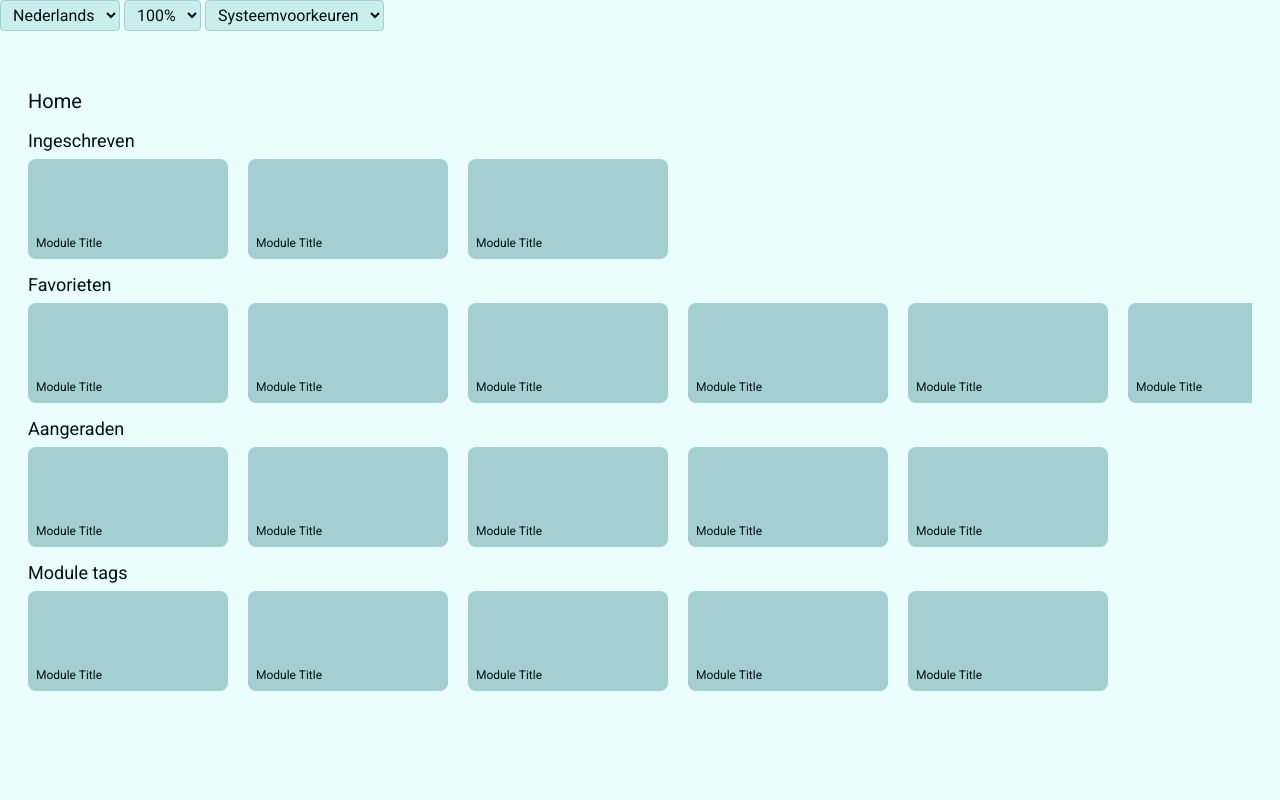
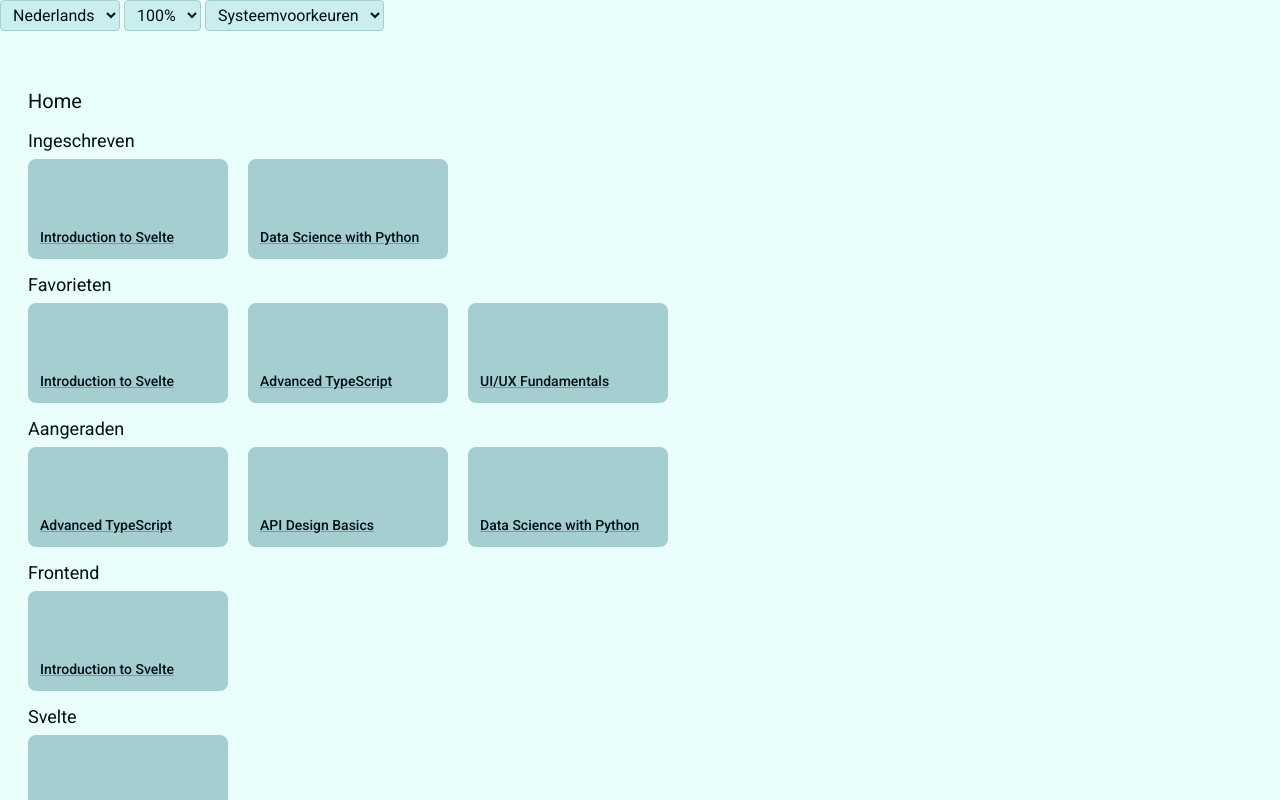
Before and after one commit to Rick214/AvansKeuzeKompas, a SvelteKit app: page /Home in a window 1280 px wide. Shown: the top 800 px of the page. Built offline with nearby package versions, Linux system fonts and the light colour scheme.

Commit message:
dynamic loading

```diff
--- /dev/null
+++ b/src/lib/data/dummyModules.ts
@@ -0,0 +1,117 @@
+export type Module = {
+	id: number;
+	name: string;
+	shortdescription: string;
+	description: string;
+	content: string;
+	studycredit: number;
+	location: string;
+	contact_id: number;
+	level: string;
+	learningoutcomes: string;
+	module_tags: string[];
+	interests_match_score: number;
+	popularity_score: number;
+	estimated_difficulty: number;
+	available_spots: number;
+	start_date: string;
+	theme_tags: string[];
+};
+
+export const dummyModules: Module[] = [
+	{
+		id: 1,
+		name: 'Introduction to Svelte',
+		shortdescription: 'Learn the fundamentals of Svelte',
+		description: 'Full introduction to Svelte framework.',
+		content: '',
+		studycredit: 5,
+		location: 'Online',
+		contact_id: 1,
+		level: 'Beginner',
+		learningoutcomes: 'Components, reactivity, stores',
+		module_tags: ['frontend'],
+		interests_match_score: 0.91,
+		popularity_score: 88,
+		estimated_difficulty: 2,
+		available_spots: 12,
+		start_date: '2025-03-01',
+		theme_tags: ['Frontend', 'Svelte']
+	},
+	{
+		id: 2,
+		name: 'Advanced TypeScript',
+		shortdescription: 'Deep dive into TypeScript',
+		description: 'Advanced typing and architecture.',
+		content: '',
+		studycredit: 6,
+		location: 'Campus',
+		contact_id: 2,
+		level: 'Advanced',
+		learningoutcomes: 'Generics, utility types, patterns',
+		module_tags: ['typescript'],
+		interests_match_score: 0.78,
+		popularity_score: 74,
+		estimated_difficulty: 4,
+		available_spots: 6,
+		start_date: '2025-04-10',
+		theme_tags: ['Programming', 'TypeScript']
+	},
+	{
+		id: 3,
+		name: 'API Design Basics',
+		shortdescription: 'Design clean APIs',
+		description: '',
+		content: '',
+		studycredit: 4,
+		location: 'Online',
+		contact_id: 3,
+		level: 'Intermediate',
+		learningoutcomes: 'REST, GraphQL',
+		module_tags: ['backend'],
+		interests_match_score: 0.85,
+		popularity_score: 65,
+		estimated_difficulty: 3,
+		available_spots: 0,
+		start_date: '2025-02-15',
+		theme_tags: ['Backend', 'Architecture']
+	},
+	{
+		id: 4,
+		name: 'UI/UX Fundamentals',
+		shortdescription: 'User-centered design',
+		description: '',
+		content: '',
+		studycredit: 3,
+		location: 'Campus',
+		contact_id: 4,
+		level: 'Beginner',
+		learningoutcomes: 'UX research, wireframing',
+		module_tags: ['design'],
+		interests_match_score: 0.67,
+		popularity_score: 92,
+		estimated_difficulty: 1,
+		available_spots: 18,
+		start_date: '2025-05-01',
+		theme_tags: ['Design']
+	},
+	{
+		id: 5,
+		name: 'Data Science with Python',
+		shortdescription: 'Analyze data with Python',
+		description: '',
+		content: '',
+		studycredit: 6,
+		location: 'Online',
+		contact_id: 5,
+		level: 'Intermediate',
+		learningoutcomes: 'Pandas, NumPy, visualization',
+		module_tags: ['data'],
+		interests_match_score: 0.88,
+		popularity_score: 81,
+		estimated_difficulty: 3,
+		available_spots: 10,
+		start_date: '2025-06-10',
+		theme_tags: ['Data', 'Python']
+	}
+];
--- /dev/null
+++ b/src/lib/data/dummyUsers.ts
@@ -0,0 +1,13 @@
+export type User = {
+	id: number;
+	registered_modules: number[];
+	favorite_modules: number[];
+	recommended_modules: number[];
+};
+
+export const dummyUser: User = {
+	id: 1,
+	registered_modules: [1, 5],
+	favorite_modules: [1, 2, 4],
+	recommended_modules: [2, 3, 5]
+};
--- a/src/routes/(ModulePages)/Home/+page.svelte
+++ b/src/routes/(ModulePages)/Home/+page.svelte
@@ -1,18 +1,49 @@
 <script lang="ts">
-	import { translations } from "$lib/stores/userPreferences";
+	//module dummy data
+	import { dummyModules } from '$lib/data/dummyModules';
+	import { dummyUser } from '$lib/data/dummyUsers';
+	import type { Module } from '$lib/data/dummyModules';
+	import { translations } from '$lib/stores/userPreferences';
+
 	type Section = {
 		title: string;
-		count: number;
+		modules: Module[];
 	};
 
-	//themes and amount of modules
-	// Reactive subscription to translations
+	const modules = dummyModules;
+	const user = dummyUser;
+
+	function byIds(ids: number[]) {
+		return modules.filter((m) => ids.includes(m.id));
+	}
+
 	$: sections = [
-		{ title: $translations.registered_title, count: 3 },
-		{ title: $translations.favorites_title, count: 20 },
-		{ title: $translations.recommended_title, count: 5 },
-		{ title: 'Module tags', count: 5 }
-	];
+		{
+			title: $translations.registered_title,
+			modules: byIds(user.registered_modules)
+		},
+		{
+			title: $translations.favorites_title,
+			modules: byIds(user.favorite_modules)
+		},
+		{
+			title: $translations.recommended_title,
+			modules: byIds(user.recommended_modules)
+		},
+		...Object.entries(
+			modules.reduce<Record<string, Module[]>>((acc, module) => {
+				module.theme_tags.forEach((tag) => {
+					acc[tag] ??= [];
+					acc[tag].push(module);
+				});
+				return acc;
+			}, {})
+		).map(([tag, modules]) => ({
+			title: tag,
+			modules
+		}))
+	].filter((section) => section.modules.length > 0);
+
 	let rows: HTMLDivElement[] = [];
 	let hasOverflow: boolean[] = [];
 
@@ -70,10 +101,8 @@
 					{section.title}
 				</h2>
 
-				<!-- ROW -->
 				<div class="relative group">
 					{#if hasOverflow[index]}
-						<!-- LEFT ARROW -->
 						<button
 							class="absolute left-1 top-1/2 -translate-y-1/2 z-10 hidden md:group-hover:flex items-center justify-center w-8 h-8 rounded-full bg-black/50 text-white"
 							on:click={() => scrollRow(index, -1)}
@@ -81,7 +110,6 @@
 							<span class="text-3xl leading-none relative -top-1">‹</span>
 						</button>
 
-						<!-- RIGHT ARROW -->
 						<button
 							class="absolute right-1 top-1/2 -translate-y-1/2 z-10 hidden md:group-hover:flex items-center justify-center w-8 h-8 rounded-full bg-black/50 text-white"
 							on:click={() => scrollRow(index, 1)}
@@ -90,12 +118,13 @@
 						</button>
 					{/if}
 
-					<!-- SCROLL CONTAINER -->
 					<div use:observeRow={index} class="flex gap-5 overflow-x-auto scroll-smooth no-scrollbar snap-x snap-mandatory">
-						{#each Array(section.count) as _}
-							<div class="bg-[var(--color-surface-alt)] w-50 h-25 rounded-lg p-2 flex flex-col flex-shrink-0">
-								<p class="mt-auto text-xs text-[var(--primary-color)]">Module Title</p>
-							</div>
+						{#each section.modules as module}
+							<a href={`/Home/${module.id}`} class="bg-[var(--color-surface-alt)] w-50 h-25 rounded-lg p-3 flex flex-col flex-shrink-0 snap-start hover:scale-[1.02] transition">
+								<p class="mt-auto text-sm font-medium text-[var(--primary-color)]">
+									{module.name}
+								</p>
+							</a>
 						{/each}
 					</div>
 				</div>
--- a/src/routes/(ModulePages)/Home/[id]/+page.svelte
+++ b/src/routes/(ModulePages)/Home/[id]/+page.svelte
@@ -1,10 +1,13 @@
+<script lang="ts">
+	export let data;
+	const { module } = data;
+	import { goto } from '$app/navigation';
+</script>
+
 <div class="min-h-screen bg-(--color-bg) text-(--primary-color) font-(--font-primary) flex flex-col">
-
 	<!-- Top bar -->
 	<div class="w-full bg-(--color-surface-alt) px-6 md:px-10 py-5 pt-15 md:pt-25 flex items-end justify-between">
-    <h1 class="font-(--font-heading) text-lg md:text-2xl font-bold">
-      Cybersecurity
-    </h1>
+		<h1 class="font-(--font-heading) text-lg md:text-2xl font-bold">{module.name}</h1>
 
 		<div class="flex items-center gap-3">
 			<span class="hidden lg:inline text-sm font-bold">Studentenwaardering</span>
@@ -18,18 +21,17 @@
 
 	<!-- Content -->
 	<div class="flex flex-col md:flex-row md:items-center pt-10 px-4 md:px-10 gap-4 md:gap-0">
-
-    <button class="flex items-center text-sm font-medium md:mr-6">
+		<button class="relative z-10 flex items-center text-sm font-medium md:mr-6" on:click={() => goto('/Home')}>
 			<span class="material-symbols-outlined">arrow_circle_left</span>
 			Terug
 		</button>
 
 		<div class="flex flex-wrap justify-center gap-2 md:gap-6 flex-1 md:-ml-20">
-      <span class="px-3 py-2 md:px-6 md:py-3 text-sm md:text-md rounded-full bg-(--color-surface-alt) font-bold">Breda (P3)</span>
-      <span class="px-3 py-2 md:px-6 md:py-3 text-sm md:text-md rounded-full bg-(--color-surface-alt) font-bold">Informatica</span>
-      <span class="px-3 py-2 md:px-6 md:py-3 text-sm md:text-md rounded-full bg-(--color-surface-alt) font-bold">15 ECTS</span>
-      <span class="px-3 py-2 md:px-6 md:py-3 text-sm md:text-md rounded-full bg-(--color-surface-alt) font-bold">Nederlands</span>
-      <span class="px-3 py-2 md:px-6 md:py-3 text-sm md:text-md rounded-full bg-(--color-surface-alt) font-bold">NLQF5</span>
+			<span class="px-3 py-2 md:px-6 md:py-3 text-sm md:text-md rounded-full bg-(--color-surface-alt) font-bold">{module.location}</span>
+			<span class="px-3 py-2 md:px-6 md:py-3 text-sm md:text-md rounded-full bg-(--color-surface-alt) font-bold">{module.module_tags.join(', ')}</span>
+			<span class="px-3 py-2 md:px-6 md:py-3 text-sm md:text-md rounded-full bg-(--color-surface-alt) font-bold">{module.studycredit} ECTS</span>
+			<span class="px-3 py-2 md:px-6 md:py-3 text-sm md:text-md rounded-full bg-(--color-surface-alt) font-bold">{module.level}</span>
+			<span class="px-3 py-2 md:px-6 md:py-3 text-sm md:text-md rounded-full bg-(--color-surface-alt) font-bold">NLQF {module.estimated_difficulty}</span>
 		</div>
 	</div>
 
@@ -37,41 +39,39 @@
 		<div class="w-full max-w-3xl flex flex-col gap-8">
 			<!-- Description -->
 			<div>
-        <h2 class="font-(--font-heading) text-lg font-bold mb-3">
-          Wat leer je in de keuzemodule?
-        </h2>
+				<h2 class="font-(--font-heading) text-lg font-bold mb-3">Wat leer je in de keuzemodule?</h2>
 
-        <ul class="space-y-1 text-m leading-relaxed">
-          <li>• De module bestaat uit 3 thema’s: (1) Cybersecurity introductie, (2) weerbaarheid en mens en (3) ethical hacking.</li>
-          <li>• Ieder thema duurt 3 weken, waarin je workshops krijgt en met een groep studenten werkt aan realistische opdrachten.</li>
-          <li>• In de derde week werk je met je groep aan een challenge, waarmee je je voorbereid op de afsluitende toets.</li>
-          <li>• Ieder thema sluit je af met een formatieve toets, waarin je met de groep een écht scenario nabootst zoals we die ook in de praktijk uitvoeren. Je krijgt bijvoorbeeld te maken met een écht cyberincident dat je moet oplossen of je gaat als digitaal rechercheur aan de slag een hacker te vinden.</li>
-          <li>• In de laatste week rond je de module af door jouw portfolio te presenteren, waarin je jouw leeruitkomsten van de workshops en toetsen hebt beschreven.</li>
+				{#if module.learningoutcomes}
+					<ul class="space-y-1 mt-2 leading-relaxed">
+						{#each module.learningoutcomes.split('.') as outcome}
+							{#if outcome.trim()}
+								<li>• {outcome}</li>
+							{/if}
+						{/each}
 					</ul>
+				{/if}
 
-        <p class="mt-2 text-sm italic">ntb</p>
+				<p class="leading-relaxed">
+					{module.description || module.shortdescription}
+				</p>
 			</div>
 
 			<!-- Actions -->
 			<div class="flex flex-wrap justify-center gap-4">
-        <button class="px-5 py-2 rounded-full bg-(--color-accent) text-black font-bold">
-        Aanmelden via Osiris
-        </button>
+				<button class="px-5 py-2 rounded-full bg-(--color-accent) text-black font-bold"> Aanmelden via Osiris </button>
 
-        <button class="px-5 py-2 rounded-full bg-(--color-accent) text-black font-bold">
-        Markeer als favoriet ⭐
-        </button>
+				<button class="px-5 py-2 rounded-full bg-(--color-accent) text-black font-bold"> Markeer als favoriet ⭐ </button>
 			</div>
 
 			<!-- Tags -->
 			<div>
 				<h3 class="text-sm font-bold mb-3">Tags</h3>
 				<div class="flex flex-wrap gap-3">
-        <span class="px-4 py-2 rounded-full text-sm bg-(--color-surface-alt) font-bold">Techniek</span>
-        <span class="px-4 py-2 rounded-full text-sm bg-(--color-surface-alt) font-bold">ICT</span>
-        <span class="px-4 py-2 rounded-full text-sm bg-(--color-surface-alt) font-bold">Cybersecurity</span>
-        <span class="px-4 py-2 rounded-full text-sm bg-(--color-surface-alt) font-bold">Weerbaarheid en mens</span>
-        <span class="px-4 py-2 rounded-full text-sm bg-(--color-surface-alt) font-bold">Ethical Hacking</span>
+					{#each [...module.theme_tags, ...module.module_tags] as tag}
+						<span class="px-4 py-2 rounded-full text-sm bg-(--color-surface-alt) font-bold">
+							{tag}
+						</span>
+					{/each}
 				</div>
 			</div>
 		</div>
--- /dev/null
+++ b/src/routes/(ModulePages)/Home/[id]/+page.ts
@@ -0,0 +1,16 @@
+import { dummyModules } from '$lib/data/dummyModules';
+import type { PageLoad } from './$types';
+
+export const load: PageLoad = ({ params }) => {
+	const id = Number(params.id);
+
+	const module = dummyModules.find((m) => m.id === id);
+
+	if (!module) {
+		throw new Error('Module not found');
+	}
+
+	return {
+		module
+	};
+};
```
Lines whose indentation alone changed are shown as unchanged.
